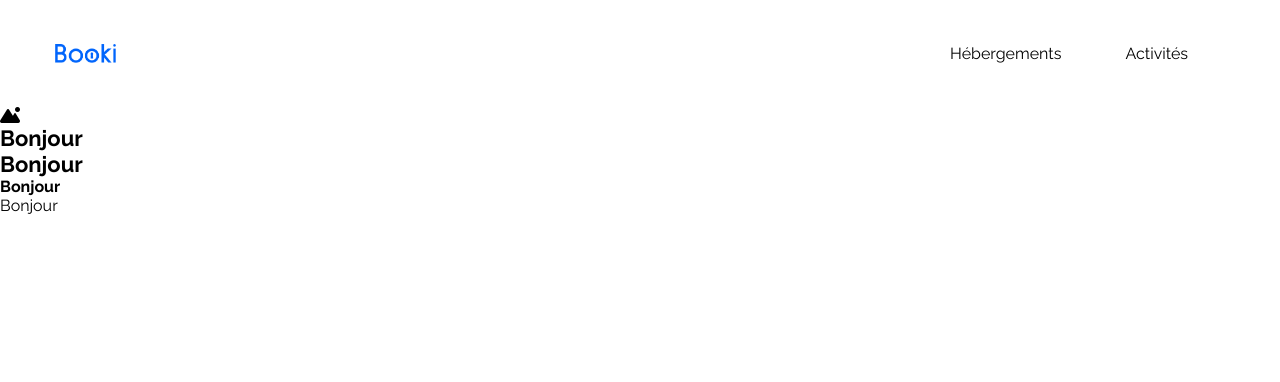
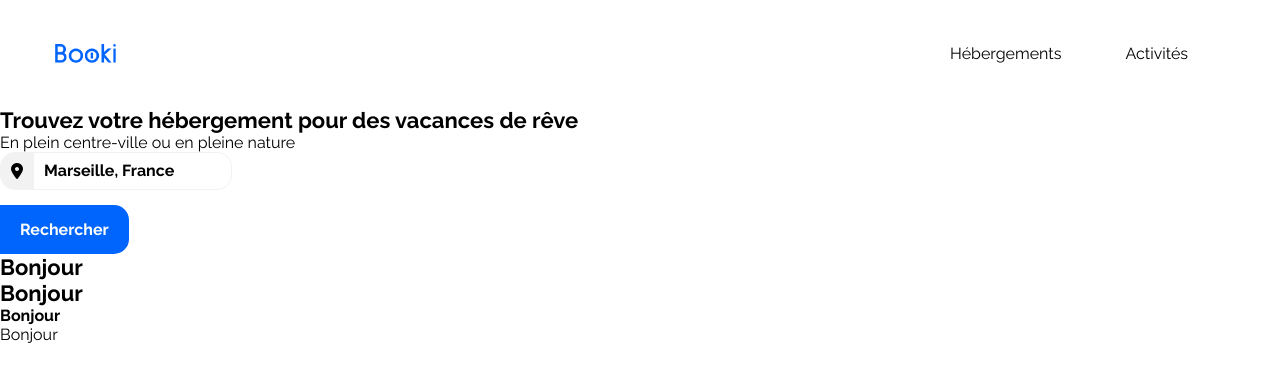
Before and after one commit to anaislcno/Project-Booki, a plain HTML site: page index.html in a window 1280 px wide. Drawn offline with Linux system fonts and the light colour scheme.

Commit message:
add search bar

```diff
--- a/CSS/styles.css
+++ b/CSS/styles.css
@@ -16,8 +16,9 @@ h2 {
     line-height: 26px;
 }
 
-h3 {
+h3, ::placeholder {
     font-family: 'Raleway', sans-serif;
+    color: black;
     font-weight: 700;
     font-style: normal;
     font-size: 16px;
@@ -34,9 +35,14 @@ p, a {
 
 /* Base */
 
+html {
+    max-width: 1400px;
+}
+
 * {
     margin: 0;
     padding: 0;
+    box-sizing: border-box;
 }
 
 a {
@@ -71,4 +77,57 @@ nav a:hover {
 
 /* Body */
 
+/* Form */
+/* Style the input container */
+
+.input-container {
+    display: flex;
+    width: 100%;
+    margin-bottom: 15px;
+  }
+
+  /* Style the form icons */
+
+  .icon-search {
+    padding: 10px;
+    background-color: #F2F2F2;
+    text-align: center;
+    border: 1px solid #F2F2F2;
+    border-radius: 15px 0px 0px 15px;
+  }
+
+  /* Style the input field */
+
+  #input-field {
+    padding: 10px;
+    border-radius: 0px 15px 15px 0px;
+    border: 1px solid #F2F2F2;
+    border-left-style: none;
+  }
+
+  /* Style submit button */
+
+  input[type='submit'] {
+    font-family: 'Raleway';
+    background-color: #0065FC;
+    color: white;
+    padding: 15px 20px;
+    border: none;
+    cursor: pointer;
+    font-weight: 700;
+    font-style: normal;
+    font-size: 16px;
+    line-height: 19px;
+    border-radius: 0px 15px 15px 0px;
+  }
+
+  input::placeholder {
+    font-family: 'Raleway', sans-serif;
+    color: black;
+    font-weight: 700;
+    font-style: normal;
+    font-size: 16px;
+    line-height: 19px;
+}
+
 /* Footer */
--- a/index.html
+++ b/index.html
@@ -29,7 +29,28 @@
           </div>
         </nav>
       </head>
-      <i class="fa-solid fa-mountain-sun"></i>
+      <main>
+        <section>
+          <h2>Trouvez votre hébergement pour des vacances de rêve</h2>
+          <p>En plein centre-ville ou en pleine nature</p>
+        </section>
+        <section>
+          <form method="get" action="" id="research"></form>
+          <div id="search-form">
+            <div class="input-container">
+              <i class="fa-solid fa-location-dot icon-search"></i>
+              <label for="research"></label>
+              <input
+                type="search"
+                name="research"
+                id="input-field"
+                placeholder="Marseille, France"
+              />
+            </div>
+            <input type="submit" value="Rechercher" />
+          </div>
+        </section>
+      </main>
       <h1>Bonjour</h1>
       <h2>Bonjour</h2>
       <h3>Bonjour</h3>
```
Also changed, not shown: CSS/mediaqueries.css (added, +7 -0 lines).
